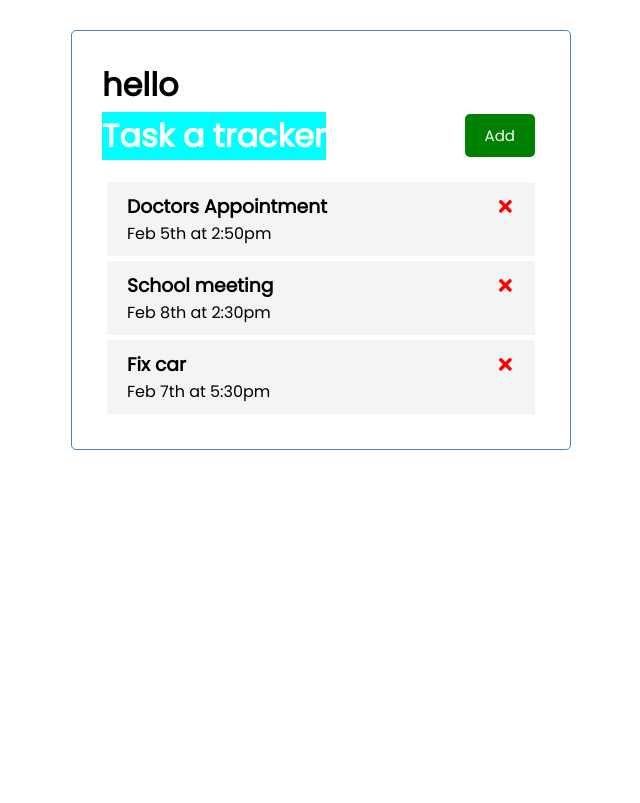
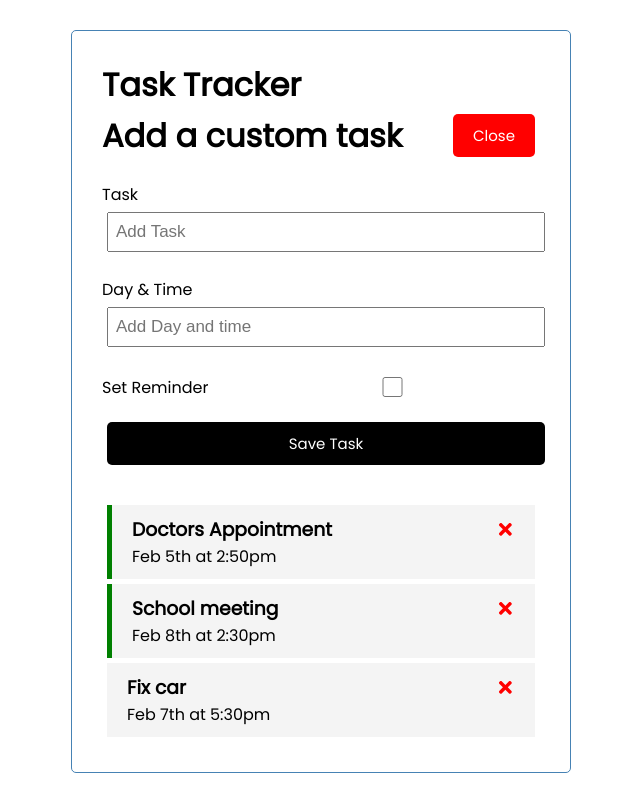
Before and after one commit to Ibrahnab/react-task-tracker, a React (Create React App) app: page / in a window 1280 px wide. Both pictures are taken after a click on the button "Add". Shown: the whole page, without its empty margins (319-959 px from the left). Built offline with nearby package versions, Linux system fonts and the light colour scheme.

Commit message:
UI part finished

```diff
--- a/src/App.js
+++ b/src/App.js
@@ -2,8 +2,11 @@
 import {useState} from 'react'
 import Header from './components/Header'
 import Tasks from './components/Tasks'
+import AddTask from './components/AddTask'
 
 function App() {
+
+  const [showAddTask, setShowAddTask] = useState (false)
 
   //This is a react hooks example.
   const [tasks, setTasks] = useState([
@@ -28,6 +31,15 @@
     ]
   )
 
+  //Add task
+  const addTask = (task) => {
+    console.log(task)
+    const id = Math.floor(Math.random()*10000) +1
+    console.log(id)
+    const newTask = {id, ...task}
+    setTasks([...tasks,newTask])
+  }
+
   //delete task
   const deleteTask = (id) => {
     //console.log('delete',id)
@@ -42,20 +54,18 @@
     )
   }
 
-  const variable = 2
+  //Application structure is defined here!
   return (
     <div className='container'>
-
-      <h1> hello</h1>
-      <Header title ='a'/>
+      <h1> Task Tracker</h1>
+      <Header onAdd={()=> setShowAddTask(!showAddTask)} showAdd={showAddTask}/>
+      {showAddTask && <AddTask onAdd={addTask} />}
       {tasks.length > 0 ? <Tasks tasks={tasks} onDelete = {deleteTask} onToggle = {toggleReminder}/> : 'No tasks to show'}
     </div>
   );
 }
 
 
-
-//<Tasks tasks={tasks} onDelete={deleteTask}/>
 export default App;
 
 
--- /dev/null
+++ b/src/components/AddTask.js
@@ -0,0 +1,43 @@
+import {useState} from 'react'
+
+const AddTask = ({onAdd}) => { //onAdd is a function passed from App.js
+const [text, setText] = useState('')
+const [day, setDay] = useState('')
+const [reminder, setReminder] = useState(false)
+
+    const onSubmit = (e) => {
+        e.preventDefault()
+        if(!text){
+            alert('Please add a task')
+            return
+        }
+
+        //this is a function inside App.js which we got access to through props
+        onAdd({text,day,reminder})
+        setText('')
+        setDay('')
+        setReminder(false)
+    }
+    return(
+        <form className='add-form' onSubmit={onSubmit}>
+            <div className='form-control'>
+                <label>Task</label>
+                <input type='text' placeholder='Add Task'
+                value={text} onChange={(e) => setText(e.target.value)}></input>
+            </div>
+            <div className='form-control'>
+                <label>Day & Time</label>
+                <input type='text' placeholder='Add Day and time'
+               value={day} onChange={(e) => setDay(e.target.value)} ></input>
+            </div>
+            <div className='form-control form-control-check'>
+                <label>Set Reminder</label>
+                <input type='checkbox' checked={reminder}
+                value={reminder} onChange={(e) => setReminder(e.currentTarget.checked)}></input>
+            </div>
+            <input className='btn btn-block' type='submit' value='Save Task'></input>
+        </form>
+    )
+}
+
+export default AddTask
--- a/src/components/Header.js
+++ b/src/components/Header.js
@@ -2,22 +2,22 @@
 import PropTypes from 'prop-types'
 import Button from './Button'
 
-const Header = ({title}) => {
+const Header = ({title, onAdd, showAdd}) => {
 
-  const onClick = () => {
-    console.log('click')
-  }
+  // const onClick = () => {
+  //   console.log('click')
+  // }
   return (
     <header className='header'>
-      <h1 style={HeadingStyle}>Task {title} tracker</h1>
-      <Button  color='green' text='Add' onClick = {onClick}/>
+      <h1>{title}</h1>
+      <Button  color={showAdd ? 'red' : 'green'} text={showAdd ? 'Close' : 'Add'} onClick = {onAdd}/>
     </header>
 
   )
 }
 
 Header.defaultProps = {
-  title: 'Task Tracker'
+  title: 'Add a custom task'
 }
 
 Header.propTypes = {
--- a/src/components/Task.js
+++ b/src/components/Task.js
@@ -3,7 +3,7 @@
 
 const Task = ({task,onDelete, onToggle}) => {
     return (
-        <div className='task' onDoubleClick = {() => onToggle(task.id)}>
+        <div className={`task ${task.reminder ? 'reminder' : ''}`} onDoubleClick = {() => onToggle(task.id)}>
             <h3>{task.text} <FaTimes style = {crossStyle} onClick = {() => onDelete(task.id)}/></h3>
             <p>{task.day}</p>
             <p>{task.reminder}</p>
```
